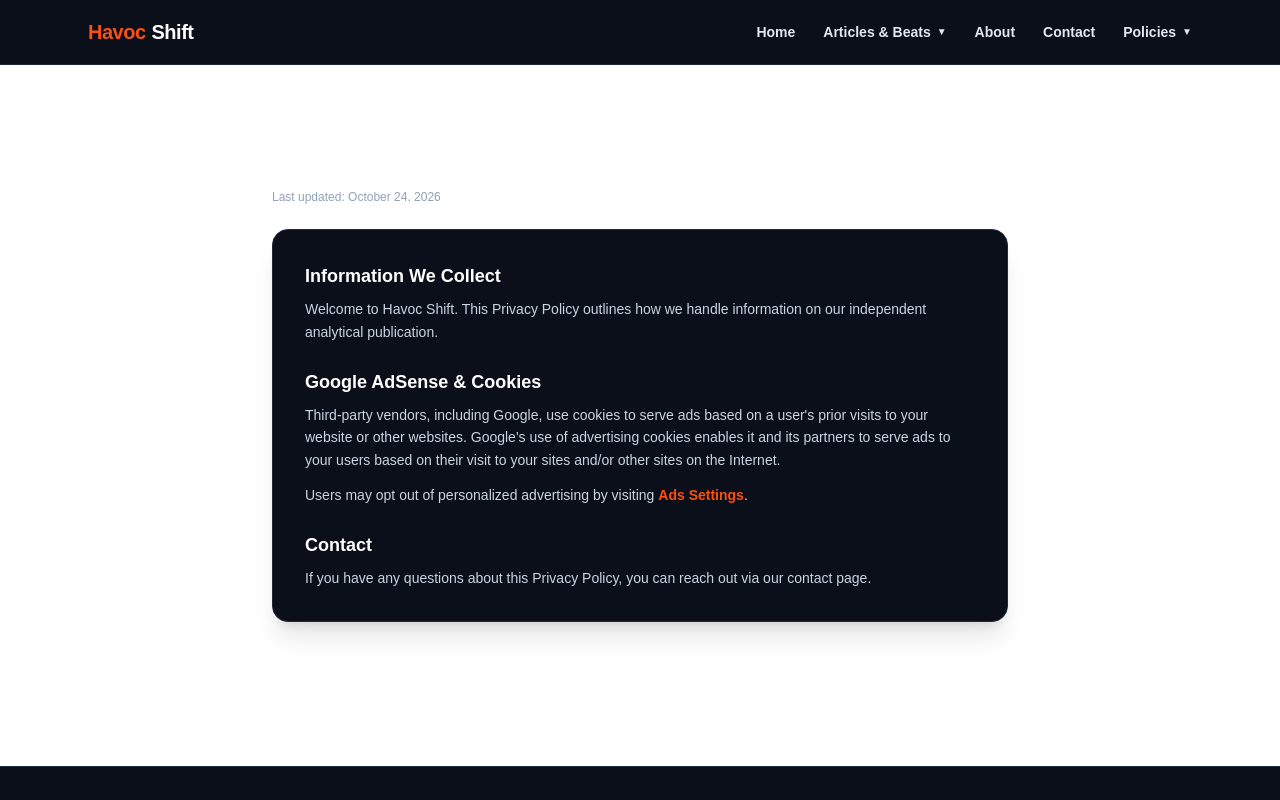
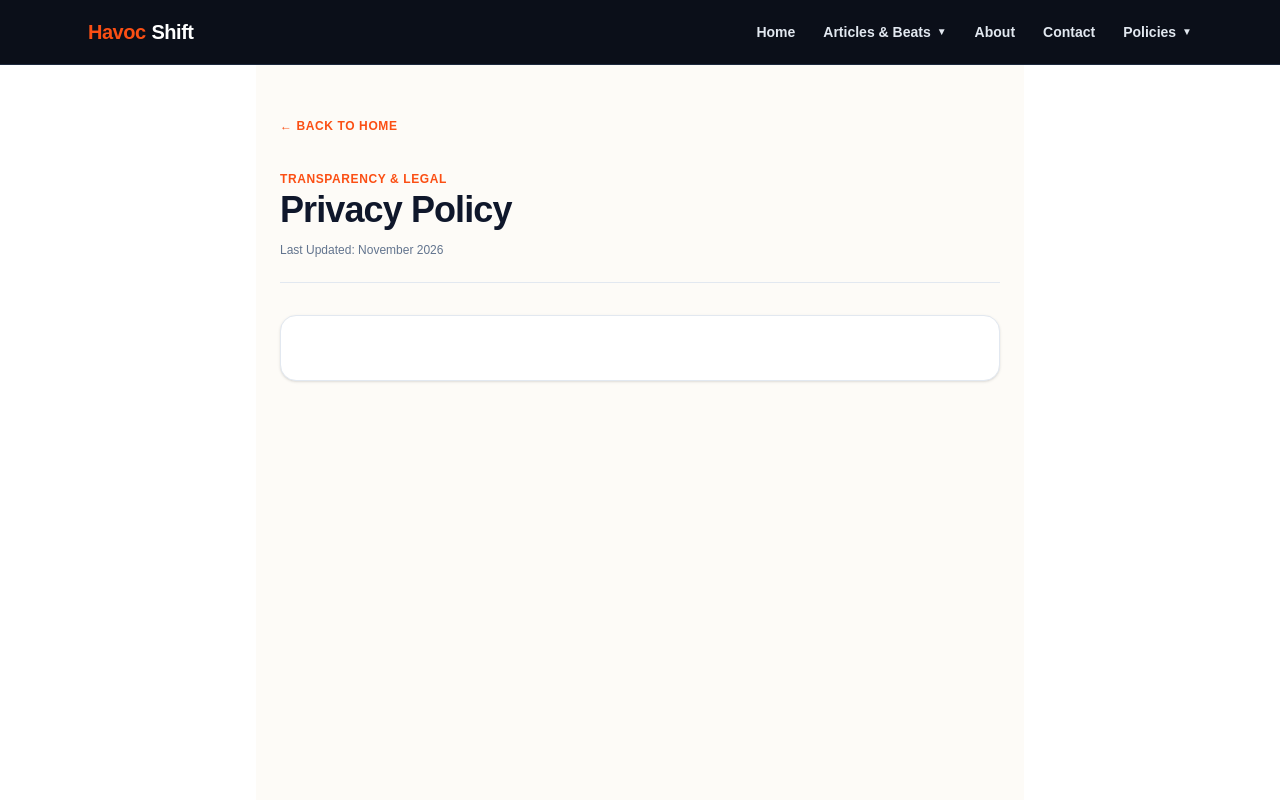
Before and after one commit to tannerwalesnhuedu/bengals-origin, a Next.js app: page /privacy in a window 1280 px wide. Shown: the top 800 px of the page. Built offline with nearby package versions, Linux system fonts and the light colour scheme.

Commit message:
fixes for adsense head and foot

```diff
--- a/src/app/privacy/page.tsx
+++ b/src/app/privacy/page.tsx
@@ -1,41 +1,31 @@
+import type { Metadata } from 'next';
+import Link from 'next/link';
+
+export const metadata: Metadata = {
+  title: 'Privacy Policy',
+  description: 'Privacy Policy for Havoc Shift.',
+};
+
 export default function PrivacyPage() {
   return (
-    <main className="max-w-3xl mx-auto py-16 px-4 space-y-6">
-      <h1 className="text-3xl font-black text-white">Privacy Policy</h1>
-      <p className="text-xs text-slate-400">Last updated: October 24, 2026</p>
+    <main className="max-w-3xl mx-auto py-12 px-4 sm:px-6 space-y-8 bg-[#fdfbf7] min-h-screen text-slate-900">
+      <Link href="/" className="inline-block text-xs font-bold text-[#FB4F14] hover:underline uppercase tracking-wider">
+        ← Back to Home
+      </Link>
 
-      <div className="bg-[#0b0f19] border border-slate-800 p-8 rounded-2xl shadow-xl space-y-6 text-sm leading-relaxed text-slate-300">
-        <div>
-          <h2 className="text-lg font-bold text-white mb-2">Information We Collect</h2>
-          <p>
-            Welcome to Havoc Shift. This Privacy Policy outlines how we handle information on our independent analytical publication.
-          </p>
-        </div>
+      <div className="space-y-3 border-b border-slate-200 pb-6">
+        <span className="text-xs font-extrabold uppercase tracking-wider text-[#FB4F14]">
+          Transparency & Legal
+        </span>
+        <h1 className="text-3xl sm:text-4xl font-black text-slate-900 tracking-tight">
+          Privacy Policy
+        </h1>
+        <p className="text-xs text-slate-500">Last Updated: November 2026</p>
+      </div>
 
-        <div>
-          <h2 className="text-lg font-bold text-white mb-2">Google AdSense & Cookies</h2>
-          <p className="mb-3">
-            Third-party vendors, including Google, use cookies to serve ads based on a user's prior visits to your website or other websites. Google's use of advertising cookies enables it and its partners to serve ads to your users based on their visit to your sites and/or other sites on the Internet.
-          </p>
-          <p>
-  Users may opt out of personalized advertising by visiting{' '}
-  <a
-    href="https://adssettings.google.com"
-    target="_blank"
-    rel="noopener noreferrer"
-    className="text-[#FB4F14] font-bold hover:underline"
-  >
-    Ads Settings
-  </a>.
-</p>
-        </div>
-
-        <div>
-          <h2 className="text-lg font-bold text-white mb-2">Contact</h2>
-          <p>
-            If you have any questions about this Privacy Policy, you can reach out via our contact page.
-          </p>
-        </div>
+      <div className="space-y-5 text-slate-700 text-sm sm:text-base leading-relaxed bg-white border border-slate-200 rounded-2xl p-6 sm:p-8 shadow-sm">
+        {/* Paste your existing Privacy Policy <h2> and <p> tags here using: */}
+        {/* <h2 className="text-lg font-black text-slate-900 pt-2">Section Title</h2> */}
       </div>
     </main>
   );
```
